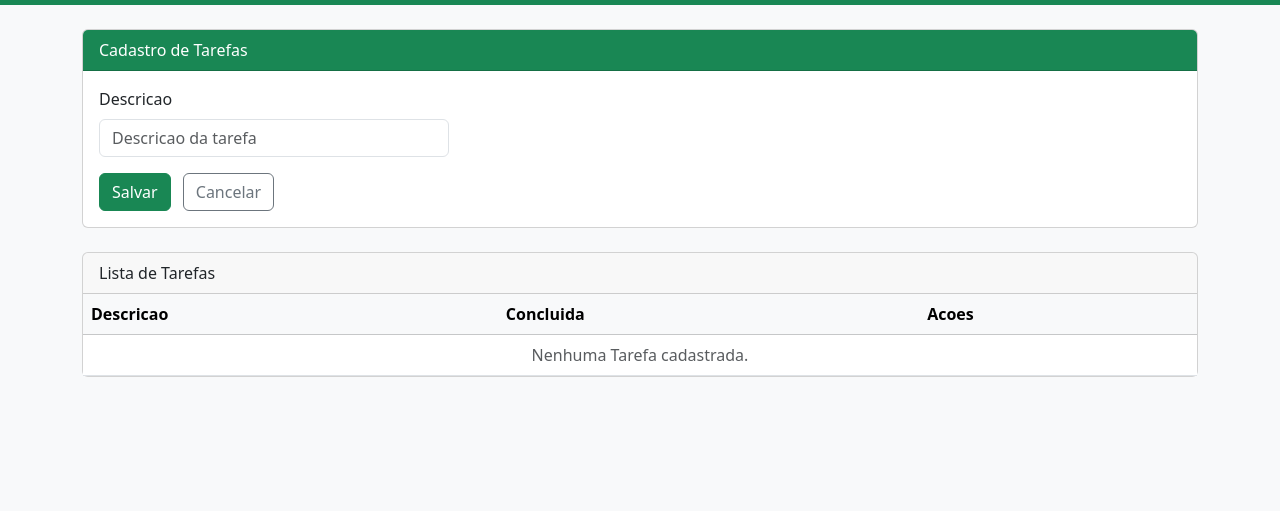
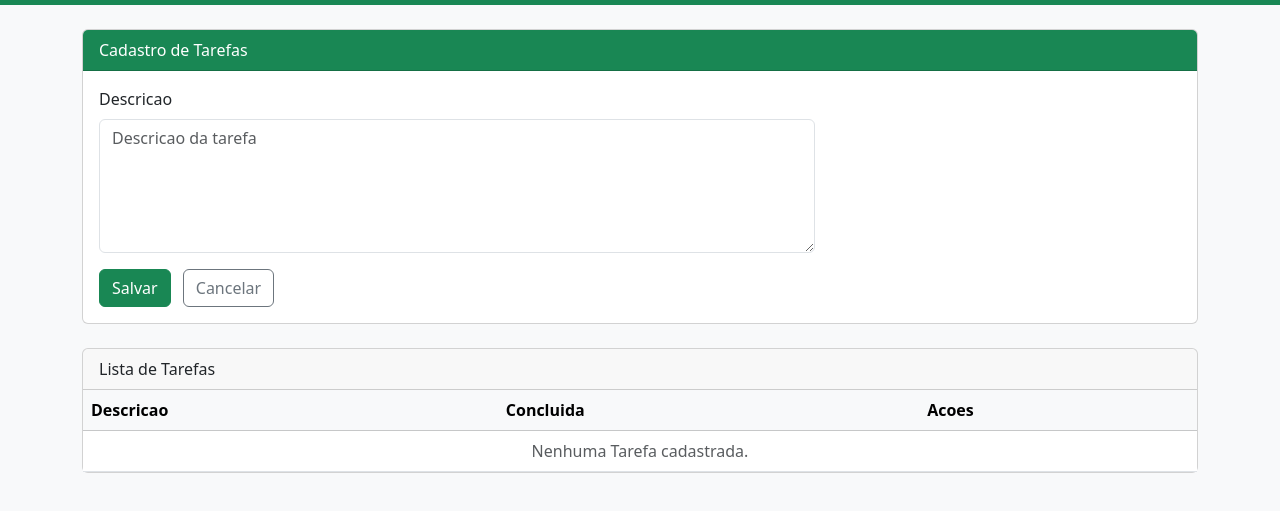
Before and after one commit to ParadoxIsReal/crud-tarefa, a website with bundled scripts: page index.html in a window 1280 px wide. Shown: the part 51-562 px from the top of the page. Built offline with nearby package versions, Linux system fonts and the light colour scheme.

Commit message:
Ultima mudança de polimento

```diff
--- a/index.html
+++ b/index.html
@@ -33,10 +33,10 @@
 
         <div class="row g-3">
 
-          <div class="col-md-4">
+          <div class="col-md-8">
             <label class="form-label">Descricao</label>
-            <input type="text" class="form-control"
-              name="descricao" placeholder="Descricao da tarefa" required />
+            <textarea class="form-control" rows="5"
+              name="descricao" placeholder="Descricao da tarefa" required></textarea>
           </div>
 
         </div>
```
